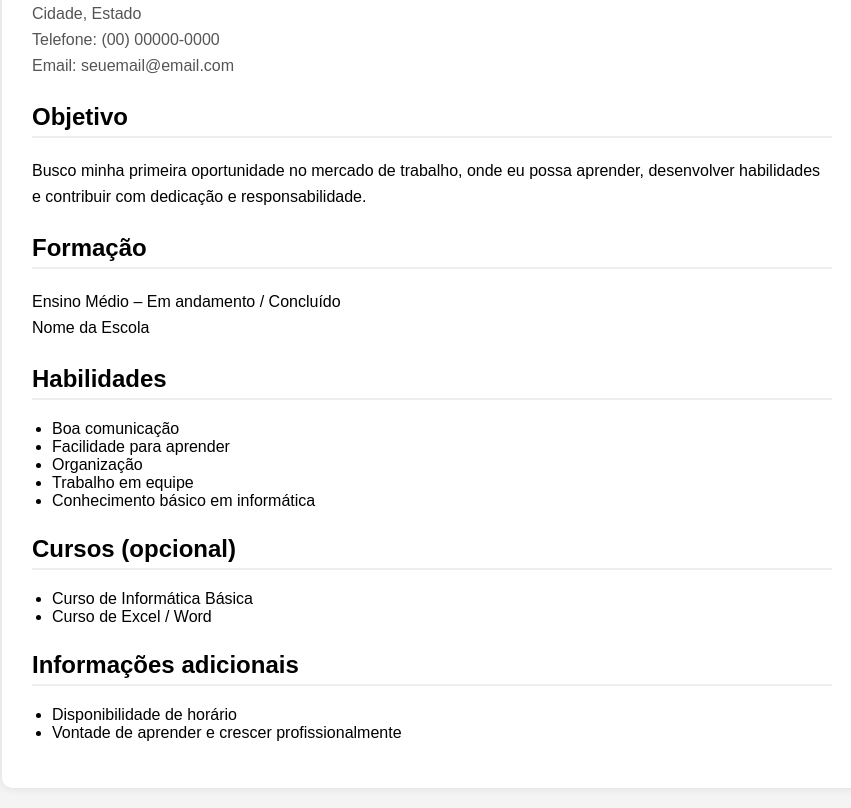
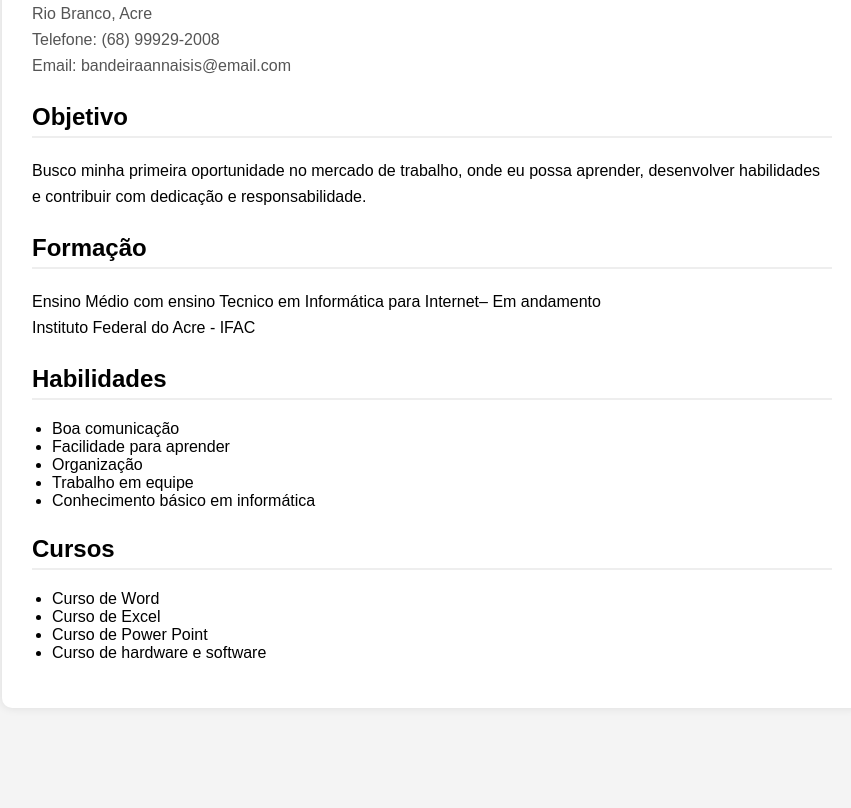
Before and after one commit to annaisis-ctrl/Nexus, a plain HTML site: page index.html in a window 1280 px wide. Shown: the part 123-931 px from the top of the page, without its empty margins (208-1059 px from the left). After the commit the page ends 851 px from the top, so only its background shows below. Drawn offline with Linux system fonts and the light colour scheme.

Commit message:
Adicionei o usuário

```diff
--- a/index.html
+++ b/index.html
@@ -49,11 +49,11 @@ ul{
 
 <div class="container">
 
-<h1>Seu Nome Completo</h1>
+<h1>Anna Isis Bandeira Leitão</h1>
 <p class="info">
-Cidade, Estado<br>
-Telefone: (00) 00000-0000<br>
-Email: seuemail@email.com
+Rio Branco, Acre<br>
+Telefone: (68) 99929-2008<br>
+Email: bandeiraannaisis@email.com
 </p>
 
 <h2>Objetivo</h2>
@@ -63,8 +63,8 @@ Busco minha primeira oportunidade no mercado de trabalho, onde eu possa aprender
 
 <h2>Formação</h2>
 <p>
-Ensino Médio – Em andamento / Concluído<br>
-Nome da Escola
+Ensino Médio com ensino Tecnico em Informática para Internet– Em andamento<br>
+Instituto Federal do Acre - IFAC
 </p>
 
 <h2>Habilidades</h2>
@@ -76,16 +76,12 @@ Nome da Escola
 <li>Conhecimento básico em informática</li>
 </ul>
 
-<h2>Cursos (opcional)</h2>
+<h2>Cursos</h2>
 <ul>
-<li>Curso de Informática Básica</li>
-<li>Curso de Excel / Word</li>
-</ul>
-
-<h2>Informações adicionais</h2>
-<ul>
-<li>Disponibilidade de horário</li>
-<li>Vontade de aprender e crescer profissionalmente</li>
+<li>Curso de Word</li>
+<li>Curso de Excel</li>
+<li>Curso de Power Point</li>
+<li>Curso de hardware e software</li>
 </ul>
 
 </div>
```
